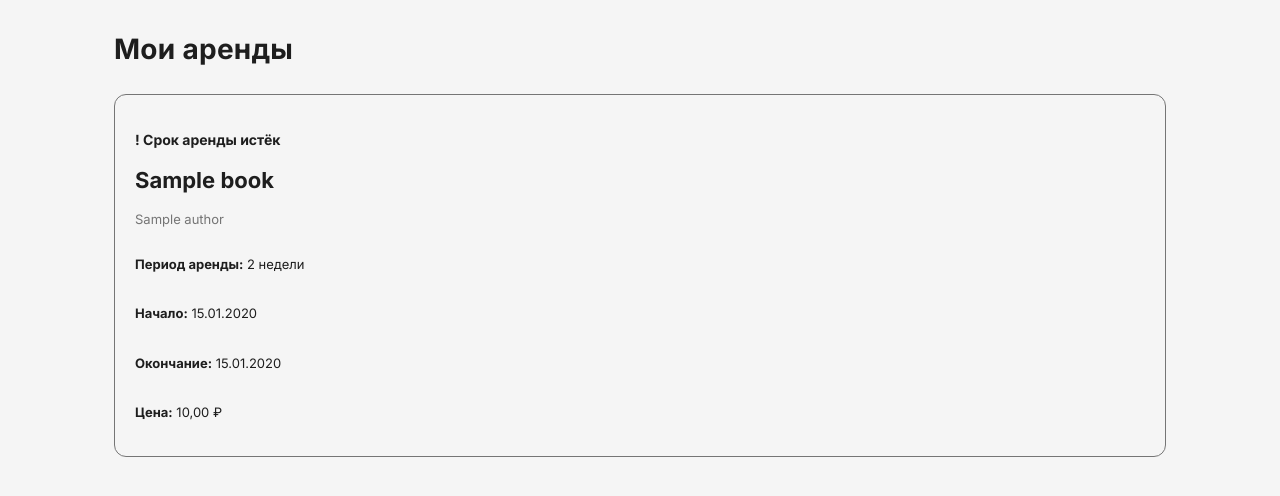
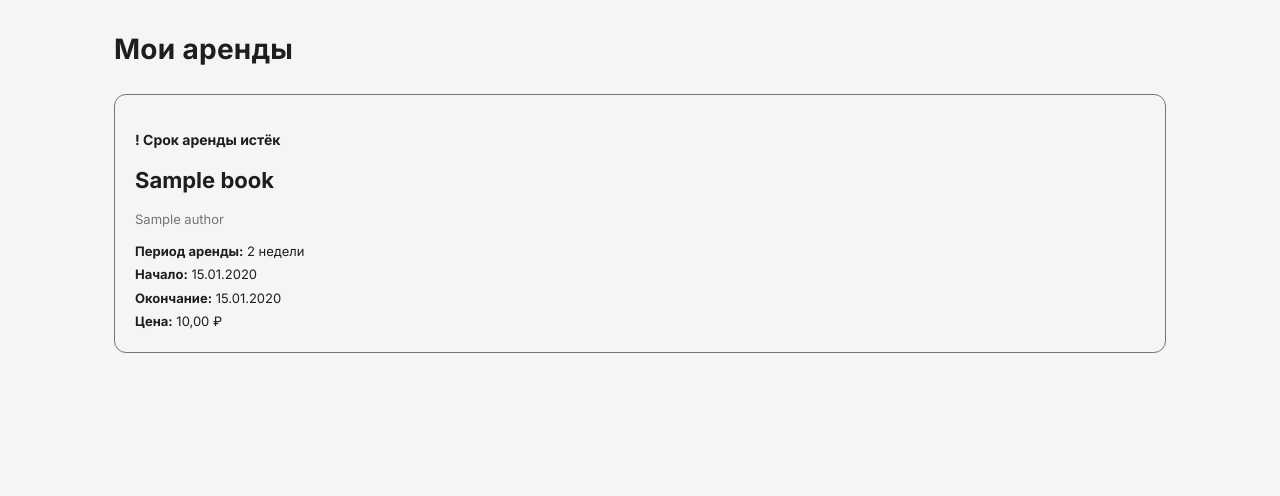
Before and after one commit to Korrrod/Practice4, a Django app: page /my-rentals/ in a window 1280 px wide. Shown: the part 64-560 px from the top of the page. Run offline with Django 5.2, Linux system fonts and the light colour scheme; a user stored in the database is signed in; tables that the repository leaves empty hold one stand-in row (values such as "Sample post").

Commit message:
magazine-Django: remove default p margins in rental-details

```diff
--- a/magazine-Django/static/css/style.css
+++ b/magazine-Django/static/css/style.css
@@ -523,6 +523,7 @@ form button:not([type]):hover { opacity: 0.85; }
 .rental-info h3, .purchase-info h3 { margin-bottom: 6px; }
 .rental-author, .purchase-author { color: var(--border); margin-bottom: 12px; font-size: 13px; }
 .rental-details, .purchase-details { display: grid; gap: 4px; font-size: 13px; }
+.rental-details p, .purchase-details p { margin: 0; }
 
 .status-expired   { color: var(--text); font-weight: 600; }
 .status-active    { color: var(--dark); font-weight: 600; }
```
